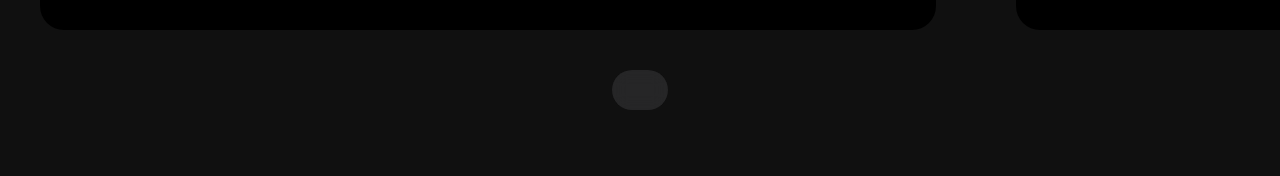
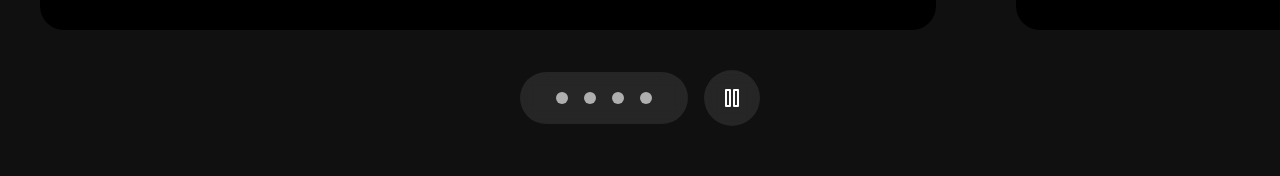
Before and after one commit to edgarespinoza7/iphone-website, a React (Vite) app: page / in a window 1280 px wide. Shown: the part 1566-1742 px from the top of the page. Built offline with nearby package versions, Linux system fonts and the light colour scheme.

Commit message:
updated video carousel

```diff
--- a/src/components/VideoCarousel.jsx
+++ b/src/components/VideoCarousel.jsx
@@ -1,6 +1,8 @@
 import { useEffect, useRef, useState } from "react"
 import { hightlightsSlides } from "../constants"
 import gsap from "gsap"
+import { pauseImg, playImg, replayImg } from "../utils"
+import { useGSAP } from "@gsap/react"
 
 
 const VideoCarousel = () => {
@@ -21,6 +23,22 @@ const VideoCarousel = () => {
 
   const { isEnd, startPlay, videoId, isLastVideo, isPlaying } = video
 
+  useGSAP(() => {
+    gsap.to('#video', {
+      scrollTrigger: {
+        trigger: '#video',
+        toggleActions: 'restart none none none'
+      },
+      onComplete: () => {
+        setVideo((pre) => ({
+          ...pre,
+          startPlay: true,
+          isPlaying: true,
+        }))
+      }
+    })
+  }, [isEnd, videoId])
+
   useEffect(() => {
     if (loadedData.length < 3) {
       if (!isPlaying) {
@@ -30,6 +48,8 @@ const VideoCarousel = () => {
       }
     }
   }, [startPlay, videoId, isPlaying, loadedData])
+
+  const handleLoadedMetadata = (i, e) => setLoadedData((pre) => [...pre, e])
 
 
   useEffect(() => {
@@ -45,6 +65,25 @@ const VideoCarousel = () => {
     }
   }, [videoId, startPlay])
 
+
+  const handleProcess = (type, i) => {
+    switch (type) {
+      case 'video-end':
+        setVideo((pre) => ({ ...pre, isEnd: true, videoId: i + 1 }))
+        break;
+      case 'video-last':
+        setVideo((pre) => ({ ...pre, isLastVideo: true }))
+        break;
+      case 'video-reset':
+        setVideo((pre) => ({ ...pre, isLastVideo: false, videoId: 0 }))
+        break;
+      case 'play':
+        setVideo((pre) => ({ ...pre, isPlaying: !pre.isPlaying }))
+        break;
+      default:
+        return video
+    }
+  }
 
 
 
@@ -66,6 +105,7 @@ const VideoCarousel = () => {
                       ...prevVideo, isPlaying: true
                     }))
                   }}
+                  onLoadedMetadata={(e) => handleLoadedMetadata(i, e)}
                 >
                   <source src={list.video} type="video/mp4" />
                 </video>
@@ -80,7 +120,23 @@ const VideoCarousel = () => {
         ))}
       </div>
       <div className="relative flex-center mt-10 ">
-        <div className="flex-center py-5 px-7 bg-gray-300 backdrop-blur rounded-full"></div>
+        <div className="flex-center py-5 px-7 bg-gray-300 backdrop-blur rounded-full">
+          {videoRef.current.map((_, i) => (
+            <span key={i}
+              ref={(el) => (videoDivRef.current[i] = el)}
+              className="mx-2 w-3 h-3 bg-gray-200 rounded-full relative cursor-pointer"
+            >
+              <span className="absolute h-full w-full rounded-full"
+                ref={(el) => (videoSpanRef.current[i] = el)} />
+            </span>
+          ))}
+        </div>
+        <button className="control-btn">
+          <img
+            src={isLastVideo ? replayImg : !isPlaying ? playImg : pauseImg}
+            alt={isLastVideo ? 'replay' : !isPlaying ? 'play' : 'pause'}
+            onClick={isLastVideo ? () => handleProcess('video-reset') : !isPlaying ? () => handleProcess('play') : handleProcess('pause')} />
+        </button>
       </div>
     </>
   )
```
